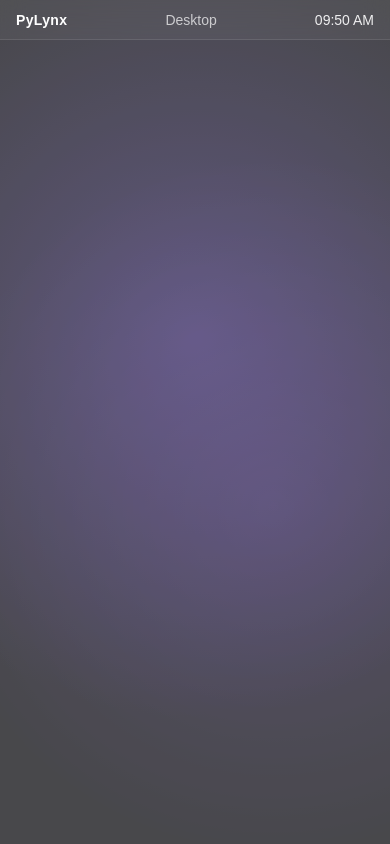
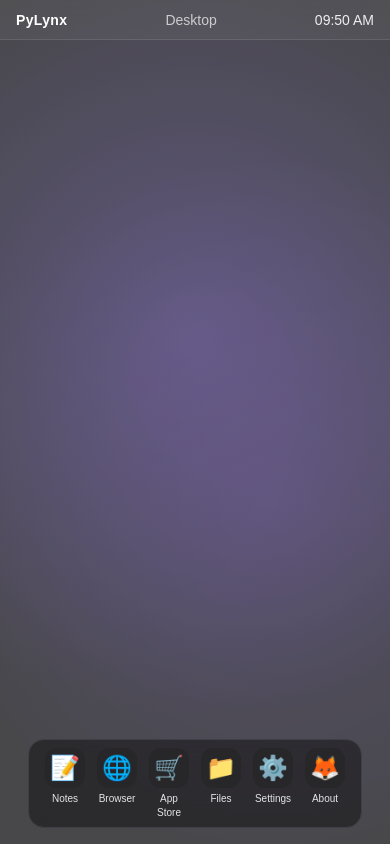
Before and after one commit to 24dkuizinas-2/pylynx-desktop-example, a Next.js app: page / in a window 390 px wide. Built offline with nearby package versions, Linux system fonts and the light colour scheme.

Commit message:
Refactor Dock component for improved layout and styling; enhance button structure and responsiveness

```diff
--- a/components/desktop/Dock.tsx
+++ b/components/desktop/Dock.tsx
@@ -15,21 +15,34 @@ export default function Dock() {
   const openWindow = useWindowStore((s) => s.openWindow);
 
   return (
-  <div className="flex gap-4 p-4 bg-zinc-900 rounded-2xl">
+    <div
+      className="
+        fixed bottom-4 left-1/2 -translate-x-1/2
+        flex gap-3 px-4 py-2
+        bg-black/40 backdrop-blur-md
+        rounded-2xl border border-zinc-700
+        z-[999999]
+      "
+    >
       {DOCK_APPS.map((app) => (
         <button
           key={app.id}
-        onClick={() => openWindow(app.id)}
+          onClick={() => openWindow(app.id as any)}
+          className="flex flex-col items-center text-xs text-zinc-200 hover:text-white"
+        >
+          <div
             className="
-          w-10 h-10 bg-zinc-800 rounded-xl flex items-center justify-center text-2xl
+              w-10 h-10 bg-zinc-800 rounded-xl
+              flex items-center justify-center text-2xl
               transition-transform duration-150
               hover:scale-125 hover:-translate-y-1
             "
           >
             {app.icon}
+          </div>
+          <span className="mt-1 text-[10px]">{app.name}</span>
         </button>
       ))}
     </div>
-
   );
 }
```
Lines whose indentation alone changed are shown as unchanged.
